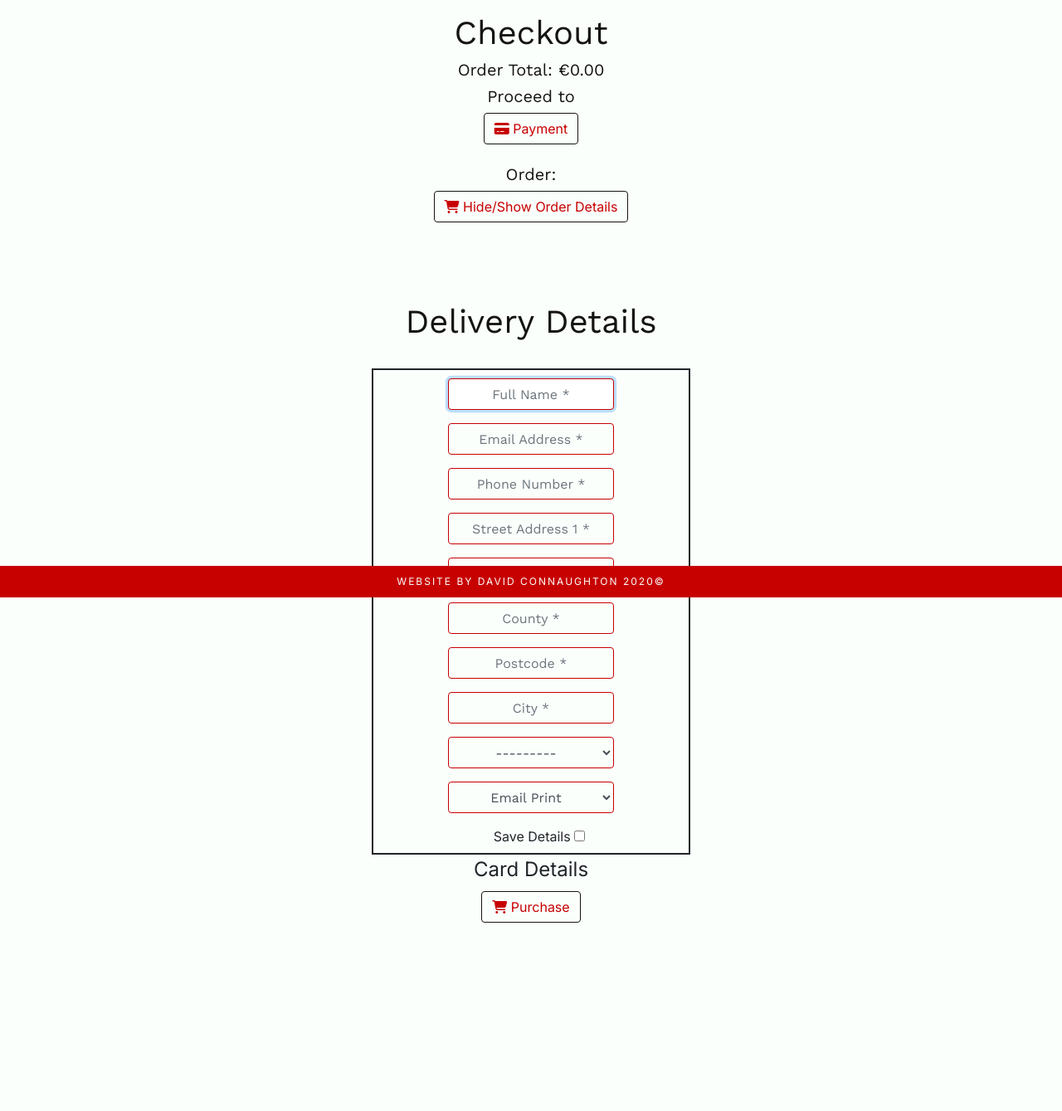
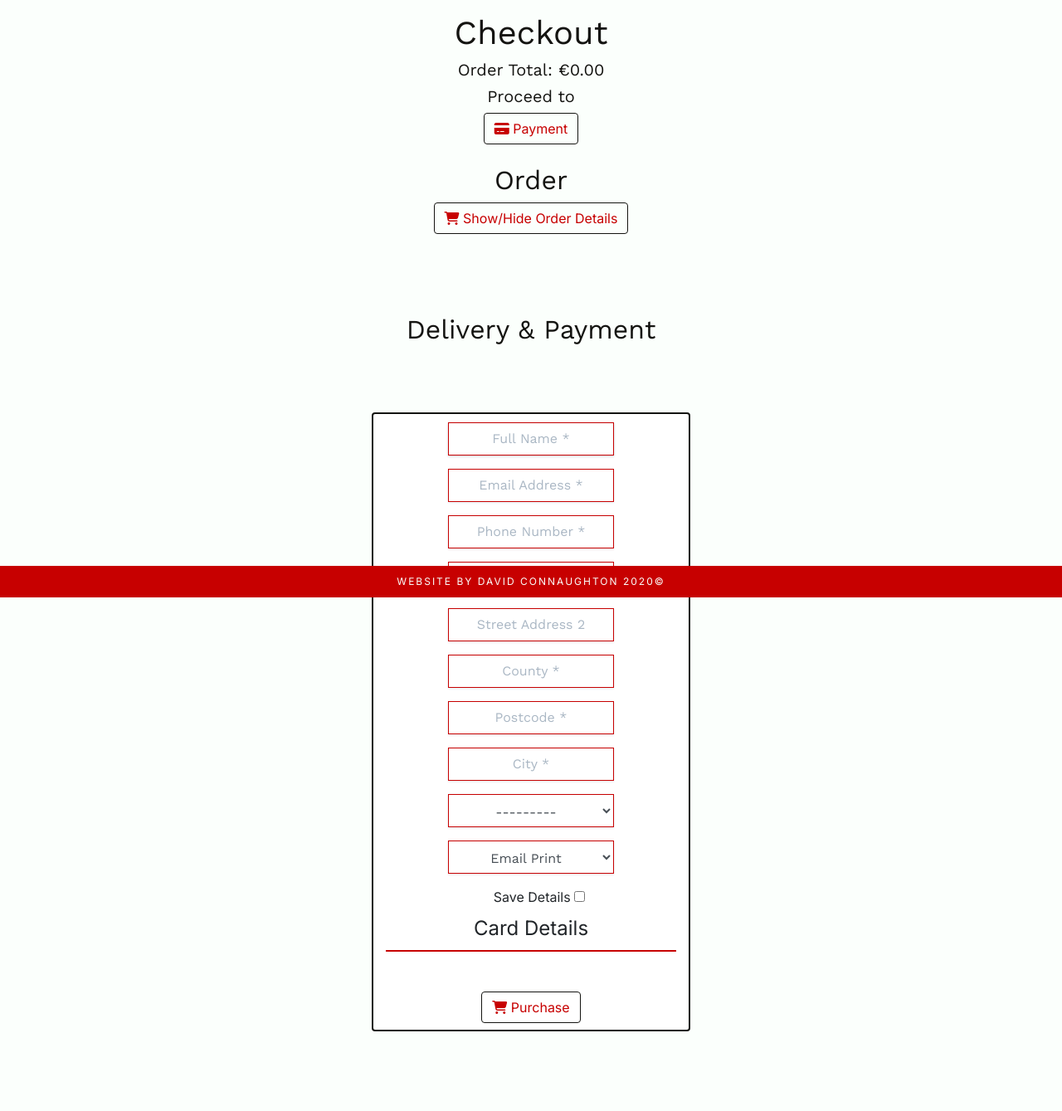
Before and after one commit to david-connaughton/the-new-gallery, a Django app: template checkout/templates/checkout/checkout.html in a window 1280 px wide. Shown: the part 80-1419 px from the top of the page at 83% size. Before the commit the page ends 1192 px from the top, so only its background shows below. Run offline with Django 3.2, Linux system fonts and the light colour scheme; the template is opened without the code that fills it: values that come from a table or form of the project are taken from there, others are empty; some libraries are stand-ins or nearby versions.

Commit message:
Added Stripe Functionality to Checkout App

```diff
--- a/checkout/admin.py
+++ b/checkout/admin.py
@@ -1,3 +1,5 @@
+"""Inspired by Code Institute Tutorial"""
+
 from django.contrib import admin
 from .models import Order, OrderLineItem
 
--- a/checkout/static/checkout/css/checkout.css
+++ b/checkout/static/checkout/css/checkout.css
@@ -4,16 +4,61 @@
 
 .fields {
     display: inline;
-    padding-left: 90px;
+    padding-top: 10px;
+    /* padding-left: 90px;
     padding-right: 90px;
     padding-top: 10px;
-    border: solid #212529 2px;
+    border: solid #212529 2px; */
 }
 
 input,
 select {
     border: solid #c70000 1px !important;
 }
+
+/* Stripe Styling from Stripe Documentation */
+
+.StripeElement,
+.stripe-style-input {
+  box-sizing: border-box;
+  height: 40px;
+  padding: 10px 12px;
+  border: 1px solid transparent;
+  border-radius: 0px;
+  background-color: white;
+  box-shadow: 0 1px 3px 0 #e6ebf1;
+  -webkit-transition: box-shadow 150ms ease;
+  transition: box-shadow 150ms ease;
+}
+
+.StripeElement--focus,
+.stripe-style-input:focus,
+.stripe-style-input:active {
+  box-shadow: 0 1px 3px 0 #cfd7df;
+}
+
+.StripeElement--webkit-autofill {
+  background-color: #fefde5 !important;
+}
+
+.stripe-style-input::placeholder {
+    color: #aab7c4;
+}
+
+.fieldset-label {
+    position: relative;
+    right: .5rem;
+}
+
+#payment-form .form-control,
+#card-element {
+    color: #000;
+    border:  solid #c70000 1px !important;
+    max-width: 450px;
+}
+
+
+
 /*-----------------------Media Queries*/
 
 @media screen and (max-width: 767px) {
--- a/checkout/static/checkout/js/checkout.js
+++ b/checkout/static/checkout/js/checkout.js
@@ -1,12 +1,74 @@
-// $(document).ready(function() {
-
-//     $('#order-button').click(function() {
-//         $('.hide').removeClass('hide');
-//     });
-// })
+// Toggle View for Order Summary
 
 $(document).ready(function() {
     $('#order-button').click(function() {
         $('.hide').toggle();
     });
 })
+
+
+
+// Stripe section from Stripe and Code Institute
+
+var stripe_public_key = $('#id_stripe_public_key').text().slice(1, -1);
+var client_secret = $('#id_client_secret').text().slice(1, -1);
+var stripe = Stripe(stripe_public_key);
+var elements = stripe.elements();
+
+
+var style = {
+    base: {
+        color: '#000',
+        fontFamily: '"Helvetica Neue", Helvetica, sans-serif',
+        fontSmoothing: 'antialiased',
+        fontSize: '16px',
+        '::placeholder': {
+            color: '#aab7c4'
+        }
+    },
+    invalid: {
+        color: '#fa755a',
+        iconColor: '#fa755a'
+    }
+};
+var card = elements.create('card', {style: style});
+card.mount('#card-element');
+
+// Handle validation errors
+card.addEventListener('change', function(event) {
+    var errorDiv = document.getElementById('card-errors');
+    if (event.error) {
+        var html = `
+            <span>${event.error.message}</span>`;
+        $(errorDiv).html(html);
+    } else {
+        errorDiv.textContent = '';
+    }
+});
+
+// Handle form submission
+var form = document.getElementById('payment');
+
+form.addEventListener('submit', function(ev) {
+    ev.preventDefault();
+    card.update({'disabled': true});
+    $('#order-button-checkout').attr('disabled', true);
+    stripe.confirmCardPayment(clientSecret, {
+        payment_method: {
+            card: card,
+        }
+    }).then(function(result) {
+        if (result.error) {
+            var errorDiv = document.getElementById('card-errors');
+            var html = `
+                <span>${result.error.message}</span>`;
+            $(errorDiv).html(html);
+            card.update({'disabled': false});
+            $('#order-button-checkout').attr('disabled', false);
+        } else {
+            if (result.paymentIntent.status === 'succeeded') {
+                form.onsubmit();
+            }
+        }
+    });
+});
--- a/checkout/templates/checkout/checkout.html
+++ b/checkout/templates/checkout/checkout.html
@@ -30,16 +30,18 @@
     </div>
     <br>
     <div class="container-fluid mx-auto row justify-content-center">
-        <h5 class="header">Order:</h5>
+        <h2 class="header">Order</h2>
     </div>
     <div class="mx-auto text-center">
         <button class="btn btn-outline page-button"  id="order-button">
             <i class="fas fa-shopping-cart"></i>
-            Hide/Show Order Details
+                Show/Hide Order Details
         </button>
     </div>
 
 <!--End of Header Section-->
+
+<!--Order Details Section-->
 
      <div class="container-fluid mx-auto hide">
         <div class="row">
@@ -62,15 +64,21 @@
         </div>
     </div>
 
+<!--End of Order Details Section-->
+
+<!--Delivery & Payment  Section-->
+
 <section>
     <div class="container-fluid mx-auto m-5 p-5" id="payment-section">
         <div class="row">
             <div class="col-12 mx-auto text-center">
-                <h1 class="header">Delivery Details</h1>
+                <h2 class="header">Delivery &amp; Payment</h2>
                 <br>
             </div>
             <div class="col-12 mx-auto text-center">
-                <form class="form" action="" method="POST" id="payment">
+                <div class="row">
+                    <div class="card m-5 mx-auto text-center card-outline">
+                        <form class="form" action="{% url 'checkout' %}" method="POST" id="payment">
                             <div class="form-row">
                                 <div class="col-12 text-center">
                                 {% csrf_token %}
@@ -96,11 +104,20 @@
                                         </div>
                                     </fieldset>
                                     <fieldset>
+                                        <div class="col-12 mx-auto text-center">
                                             <legend>Card Details</legend>
-                                <div id="card-element"></div>
+                                            <div class="mx-auto text-center" id="card-element"></div>
+                                        </div>
+                                        <br>
+                                        <div class="col-12 mx-auto text-center">
+                                            <div class="mx-auto text-center"
+                                            id="card-errors">
+                                            </div>
+                                        </div>
+                                        <br>
                                     </fieldset>
-                            <div class="col-12 mx-auto text-center">
-                                <button class="btn btn-outline page-button"  id="order-button">
+                                    <div class="col-12 mb-2 mx-auto text-center">
+                                        <button class="btn btn-outline page-button submit" id="order-button-checkout">
                                             <i class="fas fa-shopping-cart"></i>
                                                 Purchase
                                         </button>
@@ -111,14 +128,21 @@
                     </div>
                 </div>
             </div>
+        </div>
+    </div>
 </section>
+
+<!--End of Delivery & Payment Section-->
 
 {% endblock %}
 
 <!--Additional Javascript-->
 
-{% block extra_js %}
-{{ block.super}}
+{% block postload_js %}
+{{ block.super }}
+
+   {{ stripe_public_key|json_script:"id_stripe_public_key" }}
+   {{ client_secret|json_script:"id_client_secret" }}
 
 <script src="{% static 'checkout/js/checkout.js' %}"></script>
 
--- a/requirements.txt
+++ b/requirements.txt
@@ -10,3 +10,4 @@ python3-openid==3.2.0
 pytz==2020.4
 requests-oauthlib==1.3.0
 sqlparse==0.4.1
+stripe==2.55.1
--- a/the_new_gallery/settings.py
+++ b/the_new_gallery/settings.py
@@ -162,3 +162,8 @@ STATICFILES_DIRS = (os.path.join(BASE_DIR, 'static'),)
 
 MEDIA_URL = '/media/'
 MEDIA_ROOT = os.path.join(BASE_DIR, 'media')
+
+# Stripe
+STRIPE_CURRENCY = 'eur'
+STRIPE_PUBLIC_KEY = os.getenv('STRIPE_PUBLIC_KEY', '')
+STRIPE_SECRET_KEY = os.getenv('STRIPE_SECRET_KEY', '')
```
Also changed, not shown: checkout/views.py (+19 -0 lines), db.sqlite3. Lines whose indentation alone changed are shown as unchanged.
